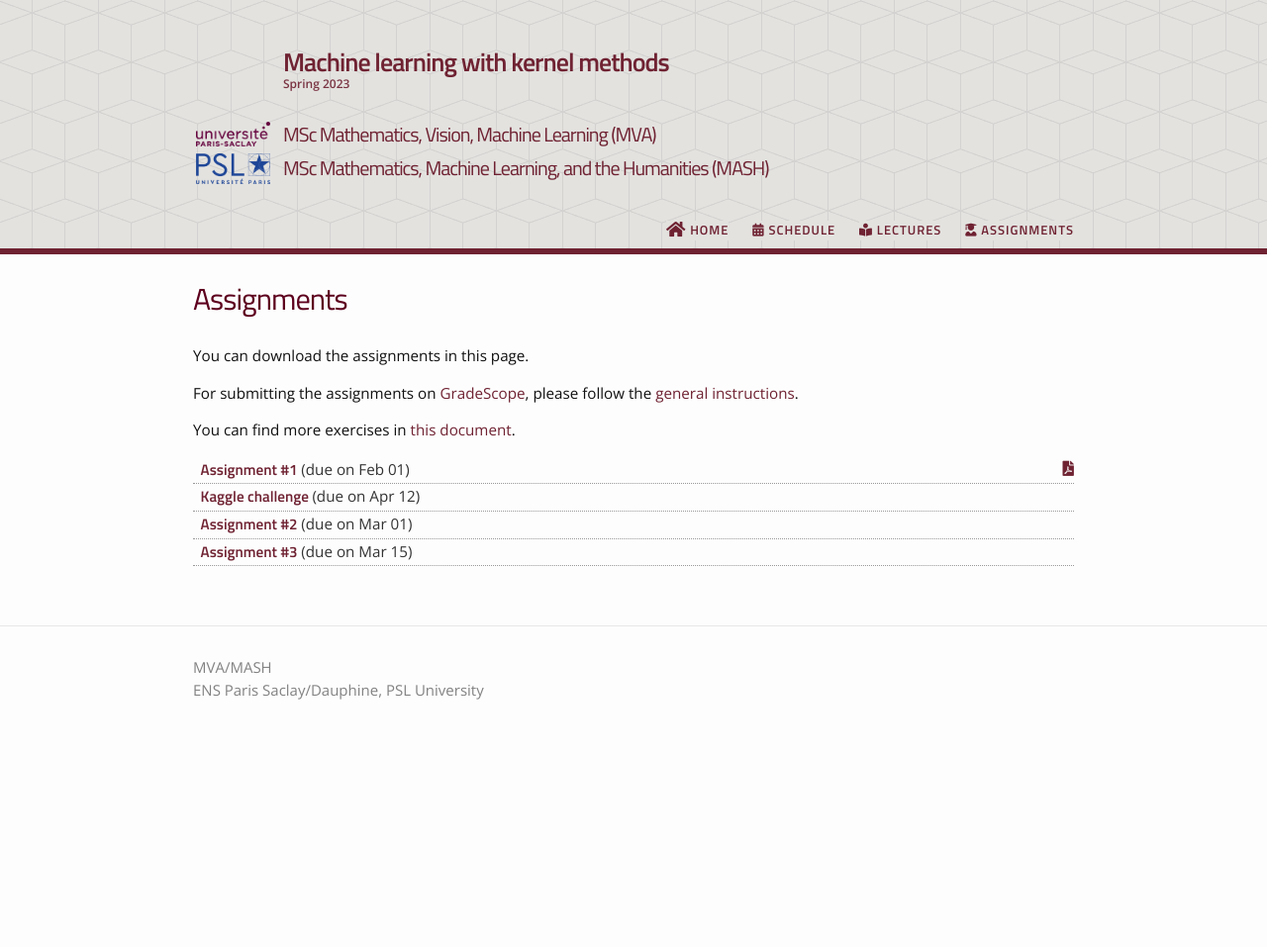
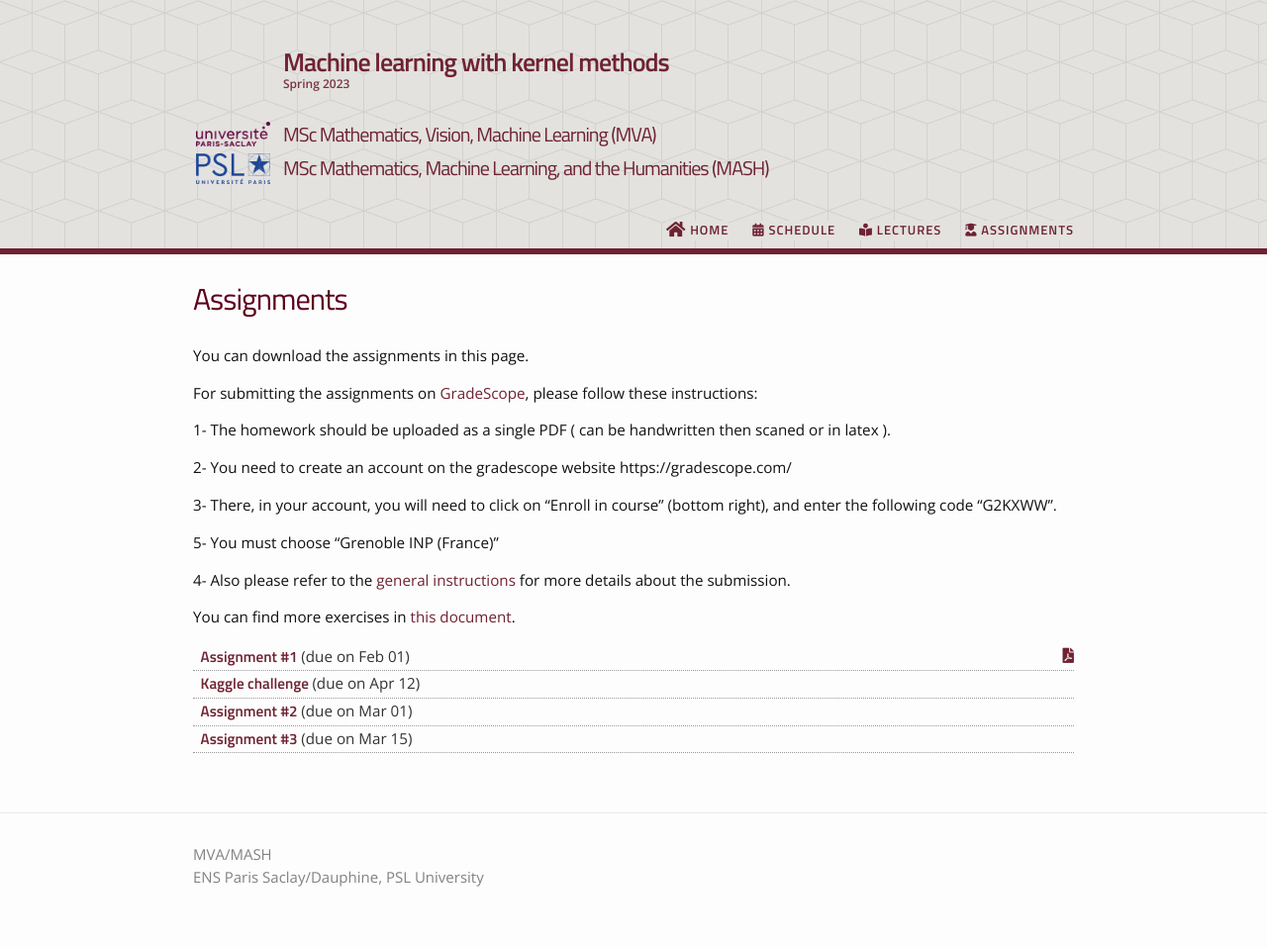
Before and after one commit to mva-kernel-methods/course-2022-2023, a Jekyll site: the page built from assignments.md, in a window 1280 px wide. Shown: the whole page at 99% size. Built offline with Jekyll 4.4.1, drawn with Linux system fonts in a browser that asks for light colours; nearby versions of some CDN libraries; before the commit the page ends 900 px from its top, so only the background shows below that.

Commit message:
Update assignments.md

```diff
--- a/assignments.md
+++ b/assignments.md
@@ -5,8 +5,18 @@ permalink: /assignments/
 ---
 You can download the assignments in this page.
 
-For submitting the assignments on [GradeScope](https://www.gradescope.com/), please follow the
-[general instructions](/static_files/homeworks/general_instructions.pdf).
+For submitting the assignments on [GradeScope](https://www.gradescope.com/), please follow these instructions:
+
+1- The homework should be uploaded as a single PDF ( can be handwritten then scaned or in latex ).
+
+2- You need to create an account on the gradescope website https://gradescope.com/
+
+3- There, in your account, you will need to click on "Enroll in course" (bottom right), and enter the following code  "G2KXWW".
+
+5- You must choose "Grenoble INP (France)"
+
+4- Also please refer to the [general instructions](/static_files/homeworks/general_instructions.pdf) for more details about the submission.
+
 
 
 You can find more exercises in [this document](/static_files/homeworks/exercices.pdf).
```
